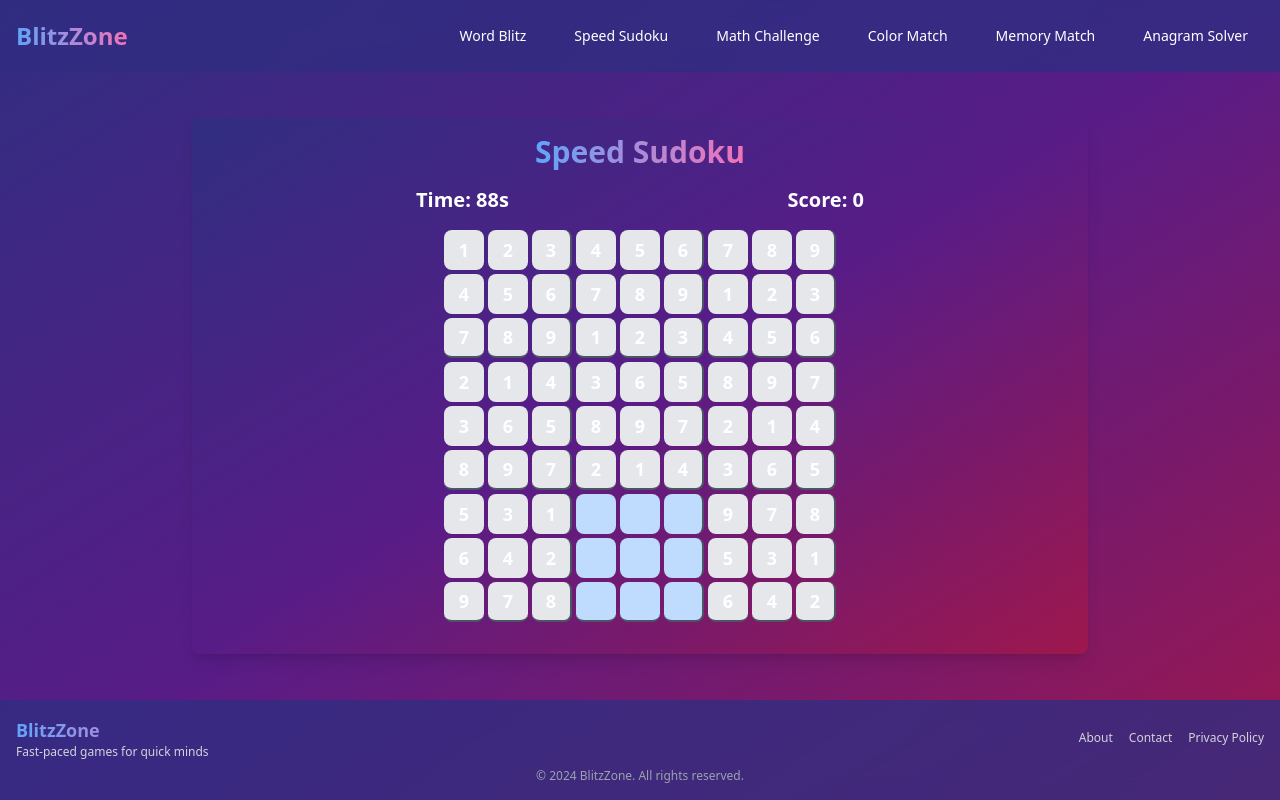
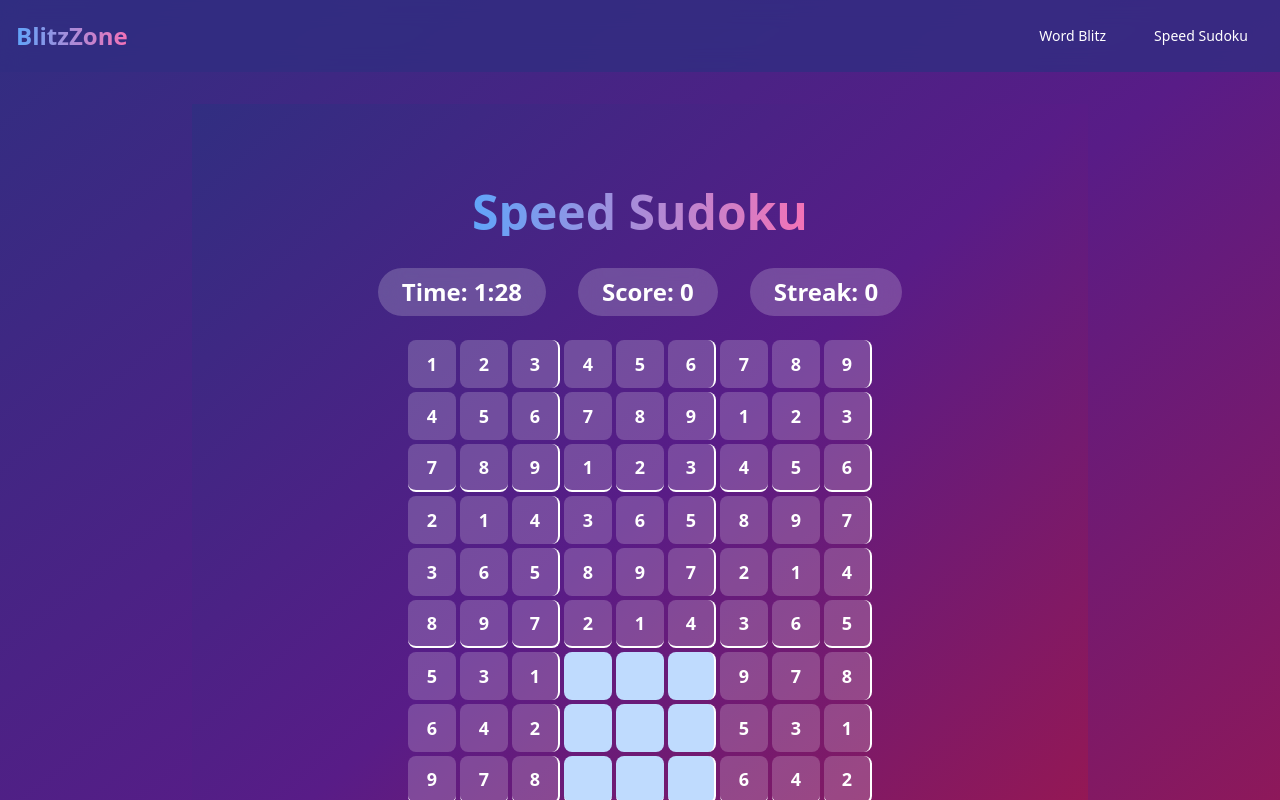
Before and after one commit to albenes/blitz_zone, a Next.js app: page / in a window 1280 px wide. Both pictures are taken after a click on the button "Speed Sudoku". Shown: the top 800 px of the page. Built offline with nearby package versions, Linux system fonts and the light colour scheme.

Commit message:
reworking sudoku, updated main menu only with current games

```diff
--- a/blitzzone-layout.tsx
+++ b/blitzzone-layout.tsx
@@ -17,10 +17,10 @@ import SpeedSudoku from "./speed-sudoku"
 const games = [
   { name: "Word Blitz", icon: <Zap className="w-4 h-4" />, component: <WordBlitz /> },
   { name: "Speed Sudoku", icon: <Clock className="w-4 h-4" />, component: <SpeedSudoku /> },
-  { name: "Math Challenge", icon: <Brain className="w-4 h-4" />, component: <div>Math Challenge Game</div> },
-  { name: "Color Match", icon: <Palette className="w-4 h-4" />, component: <div>Color Match Game</div> },
-  { name: "Memory Match", icon: <Brain className="w-4 h-4" />, component: <div>Memory Match Game</div> },
-  { name: "Anagram Solver", icon: <Shuffle className="w-4 h-4" />, component: <div>Anagram Solver Game</div> },
+  // { name: "Math Challenge", icon: <Brain className="w-4 h-4" />, component: <div>Math Challenge Game</div> },
+  // { name: "Color Match", icon: <Palette className="w-4 h-4" />, component: <div>Color Match Game</div> },
+  // { name: "Memory Match", icon: <Brain className="w-4 h-4" />, component: <div>Memory Match Game</div> },
+  // { name: "Anagram Solver", icon: <Shuffle className="w-4 h-4" />, component: <div>Anagram Solver Game</div> },
 ]
 
 export default function BlitzZoneLayout() {
--- a/speed-sudoku.tsx
+++ b/speed-sudoku.tsx
@@ -56,8 +56,9 @@ const SpeedSudoku: React.FC = () => {
   const [grid, setGrid] = useState<SudokuGrid>(() => generateSudoku())
   const [emptySubgrid, setEmptySubgrid] = useState<[number, number]>([0, 0])
   const [timeLeft, setTimeLeft] = useState(GAME_DURATION)
-  const [gameState, setGameState] = useState<'ready' | 'playing' | 'won' | 'lost'>('ready')
+  const [gameState, setGameState] = useState<'ready' | 'playing' | 'summary'>('ready')
   const [score, setScore] = useState(0)
+  const [streak, setStreak] = useState(0)
   const [totalCompleted, setTotalCompleted] = useState(0)
 
   const initializeGame = useCallback(() => {
@@ -77,62 +78,45 @@ const SpeedSudoku: React.FC = () => {
   }, [])
 
   useEffect(() => {
-    initializeGame()
-  }, [initializeGame])
+    if (gameState === 'ready') {
+      initializeGame()
+    }
+  }, [gameState, initializeGame])
 
   useEffect(() => {
     if (gameState === 'playing' && timeLeft > 0) {
       const timer = setTimeout(() => setTimeLeft(timeLeft - 1), 1000)
       return () => clearTimeout(timer)
     } else if (timeLeft === 0 && gameState === 'playing') {
-      setGameState('lost')
+      setGameState('summary')
     }
   }, [timeLeft, gameState])
 
-  const handleCellInput = (row: number, col: number, value: number) => {
+  const handleCellInput = (row: number, col: number, value: number | null) => {
     if (gameState !== 'playing') return
 
     const newGrid = [...grid.map(row => [...row])]
     newGrid[row][col] = value
 
-    if (!isValidMove(newGrid, row, col, value)) {
-      setTimeLeft(Math.max(0, timeLeft - PENALTY_TIME))
-      newGrid[row][col] = null // Reset the cell if the move is invalid
-    }
-
     setGrid(newGrid)
 
-    if (isSubgridComplete()) {
-      setScore(score + Math.max(0, timeLeft))
-      setTotalCompleted(totalCompleted + 1)
-      initializeGame()
+    if (isSubgridComplete(newGrid)) {
+      if (isSubgridValid(newGrid)) {
+        setScore(prevScore => prevScore + Math.max(0, timeLeft))
+        setStreak(prevStreak => prevStreak + 1)
+        setTotalCompleted(prevTotal => prevTotal + 1)
+        if (timeLeft > 0) {
+          initializeGame()
+        } else {
+          setGameState('summary')
+        }
+      } else {
+        setTimeLeft(Math.max(0, timeLeft - PENALTY_TIME))
+      }
     }
   }
 
-  const isValidMove = (grid: SudokuGrid, row: number, col: number, value: number): boolean => {
-    // Check row
-    for (let i = 0; i < GRID_SIZE; i++) {
-      if (i !== col && grid[row][i] === value) return false
-    }
-
-    // Check column
-    for (let i = 0; i < GRID_SIZE; i++) {
-      if (i !== row && grid[i][col] === value) return false
-    }
-
-    // Check subgrid
-    const startRow = Math.floor(row / SUBGRID_SIZE) * SUBGRID_SIZE
-    const startCol = Math.floor(col / SUBGRID_SIZE) * SUBGRID_SIZE
-    for (let i = 0; i < SUBGRID_SIZE; i++) {
-      for (let j = 0; j < SUBGRID_SIZE; j++) {
-        if (startRow + i !== row && startCol + j !== col && grid[startRow + i][startCol + j] === value) return false
-      }
-    }
-
-    return true
-  }
-
-  const isSubgridComplete = (): boolean => {
+  const isSubgridComplete = (grid: SudokuGrid): boolean => {
     const [startRow, startCol] = emptySubgrid
     for (let i = startRow; i < startRow + SUBGRID_SIZE; i++) {
       for (let j = startCol; j < startCol + SUBGRID_SIZE; j++) {
@@ -142,53 +126,63 @@ const SpeedSudoku: React.FC = () => {
     return true
   }
 
-  const startGame = () => {
+  const isSubgridValid = (grid: SudokuGrid): boolean => {
+    const [startRow, startCol] = emptySubgrid
+    const subgrid = new Set()
+    for (let i = startRow; i < startRow + SUBGRID_SIZE; i++) {
+      for (let j = startCol; j < startCol + SUBGRID_SIZE; j++) {
+        if (subgrid.has(grid[i][j])) return false
+        subgrid.add(grid[i][j])
+      }
+    }
+    return true
+  }
+
+  const resetGame = () => {
     setTimeLeft(GAME_DURATION)
     setScore(0)
+    setStreak(0)
     setTotalCompleted(0)
-    setGameState('playing')
-    initializeGame()
+    setGameState('ready')
   }
 
   return (
-    <div className="flex flex-col items-center justify-center p-4 bg-gradient-to-br from-indigo-900 via-purple-900 to-pink-800 rounded-lg shadow-lg">
-      <h1 className="text-3xl font-bold mb-4 text-transparent bg-clip-text bg-gradient-to-r from-blue-400 to-pink-400">Speed Sudoku</h1>
-      <div className="mb-4 flex justify-between w-full max-w-md">
-        <div className="text-xl font-semibold text-white">Time: {timeLeft}s</div>
-        <div className="text-xl font-semibold text-white">Score: {score}</div>
+    <div className="flex flex-col items-center justify-center min-h-screen bg-gradient-to-br from-indigo-900 via-purple-900 to-pink-800 text-white p-4">
+      <motion.h1
+        className="text-5xl font-bold mb-8 text-transparent bg-clip-text bg-gradient-to-r from-blue-400 to-pink-400"
+        initial={{ opacity: 0, y: -50 }}
+        animate={{ opacity: 1, y: 0 }}
+        transition={{ duration: 0.5 }}
+      >
+        Speed Sudoku
+      </motion.h1>
+      <div className="mb-6 flex space-x-8">
+        <motion.div
+          className="text-2xl font-semibold bg-opacity-20 bg-white backdrop-blur-md rounded-full px-6 py-2"
+          initial={{ opacity: 0, x: -50 }}
+          animate={{ opacity: 1, x: 0 }}
+          transition={{ duration: 0.5, delay: 0.2 }}
+        >
+          Time: {Math.floor(timeLeft / 60)}:{(timeLeft % 60).toString().padStart(2, '0')}
+        </motion.div>
+        <motion.div
+          className="text-2xl font-semibold bg-opacity-20 bg-white backdrop-blur-md rounded-full px-6 py-2"
+          initial={{ opacity: 0, x: 50 }}
+          animate={{ opacity: 1, x: 0 }}
+          transition={{ duration: 0.5, delay: 0.2 }}
+        >
+          Score: {score}
+        </motion.div>
+        <motion.div
+          className="text-2xl font-semibold bg-opacity-20 bg-white backdrop-blur-md rounded-full px-6 py-2"
+          initial={{ opacity: 0, x: 50 }}
+          animate={{ opacity: 1, x: 0 }}
+          transition={{ duration: 0.5, delay: 0.2 }}
+        >
+          Streak: {streak}
+        </motion.div>
       </div>
       <AnimatePresence mode="wait">
-        {gameState === 'ready' && (
-          <motion.div
-            key="ready"
-            initial={{ opacity: 0 }}
-            animate={{ opacity: 1 }}
-            exit={{ opacity: 0 }}
-            className="relative"
-          >
-            <div className="grid grid-cols-9 gap-1 mb-4 filter blur-sm">
-              {Array(GRID_SIZE).fill(null).map((_, rowIndex) =>
-                Array(GRID_SIZE).fill(null).map((_, colIndex) => (
-                  <div
-                    key={`${rowIndex}-${colIndex}`}
-                    className={`w-8 h-8 sm:w-10 sm:h-10 flex items-center justify-center text-lg font-semibold rounded-lg
-                                bg-gray-200
-                                ${(rowIndex + 1) % 3 === 0 ? 'border-b-2 border-gray-600' : ''}
-                                ${(colIndex + 1) % 3 === 0 ? 'border-r-2 border-gray-600' : ''}`}
-                  >
-                    {Math.floor(Math.random() * 9) + 1}
-                  </div>
-                ))
-              )}
-            </div>
-            <Button
-              onClick={startGame}
-              className="absolute top-1/2 left-1/2 transform -translate-x-1/2 -translate-y-1/2 bg-green-500 hover:bg-green-600 text-white font-bold py-2 px-4 rounded-full"
-            >
-              Start Game
-            </Button>
-          </motion.div>
-        )}
         {gameState === 'playing' && (
           <motion.div
             key="playing"
@@ -207,15 +201,15 @@ const SpeedSudoku: React.FC = () => {
                 return (
                   <motion.div
                     key={`${rowIndex}-${colIndex}`}
-                    className={`w-8 h-8 sm:w-10 sm:h-10 flex items-center justify-center text-lg font-semibold rounded-lg
-                                ${isEmptySubgrid ? 'bg-blue-200 cursor-pointer' : 'bg-gray-200'}
-                                ${(rowIndex + 1) % 3 === 0 ? 'border-b-2 border-gray-600' : ''}
-                                ${(colIndex + 1) % 3 === 0 ? 'border-r-2 border-gray-600' : ''}`}
+                    className={`w-10 h-10 sm:w-12 sm:h-12 flex items-center justify-center text-lg font-semibold rounded-lg
+                                ${isEmptySubgrid ? 'bg-blue-200 cursor-pointer text-blue-800' : 'bg-opacity-20 bg-white text-white'}
+                                ${(rowIndex + 1) % 3 === 0 ? 'border-b-2 border-white' : ''}
+                                ${(colIndex + 1) % 3 === 0 ? 'border-r-2 border-white' : ''}`}
                     whileHover={isEmptySubgrid ? { scale: 1.1 } : {}}
                     whileTap={isEmptySubgrid ? { scale: 0.95 } : {}}
                     onClick={() => {
                       if (isEmptySubgrid) {
-                        const newValue = ((cell || 0) % 9) + 1
+                        const newValue = cell === null ? 1 : cell < 9 ? cell + 1 : null
                         handleCellInput(rowIndex, colIndex, newValue)
                       }
                     }}
@@ -227,27 +221,30 @@ const SpeedSudoku: React.FC = () => {
             )}
           </motion.div>
         )}
-        {(gameState === 'won' || gameState === 'lost') && (
+        {gameState === 'summary' && (
           <motion.div
-            key="result"
+            className="fixed inset-0 bg-black bg-opacity-50 flex items-center justify-center"
             initial={{ opacity: 0 }}
             animate={{ opacity: 1 }}
-            exit={{ opacity: 0 }}
-            className="text-center"
+            transition={{ duration: 0.3 }}
           >
-            <p className="text-2xl font-bold mb-4 text-white">
-              {gameState === 'won' ? 'Congratulations!' : 'Time\'s up!'}
-            </p>
-            <p className="text-xl mb-4 text-white">
-              Final Score: {score}<br />
-              Completed Grids: {totalCompleted}
-            </p>
-            <Button
-              onClick={startGame}
-              className="bg-green-500 hover:bg-green-600 text-white font-bold py-2 px-4 rounded-full"
+            <motion.div
+              className="bg-white text-black p-8 rounded-lg shadow-lg text-center"
+              initial={{ scale: 0.9, opacity: 0 }}
+              animate={{ scale: 1, opacity: 1 }}
+              transition={{ delay: 0.1, duration: 0.3 }}
             >
-              Play Again
-            </Button>
+              <h2 className="text-3xl font-bold mb-4">Game Summary</h2>
+              <p className="text-xl mb-2">Final Score: {score}</p>
+              <p className="text-xl mb-2">Streak: {streak}</p>
+              <p className="text-xl mb-4">Grids Completed: {totalCompleted}</p>
+              <Button
+                onClick={resetGame}
+                className="bg-gradient-to-r from-blue-500 to-purple-500 hover:from-blue-600 hover:to-purple-600 text-white font-bold py-2 px-6 rounded-full transition-all duration-300 transform hover:scale-105"
+              >
+                Play Again
+              </Button>
+            </motion.div>
           </motion.div>
         )}
       </AnimatePresence>
```
